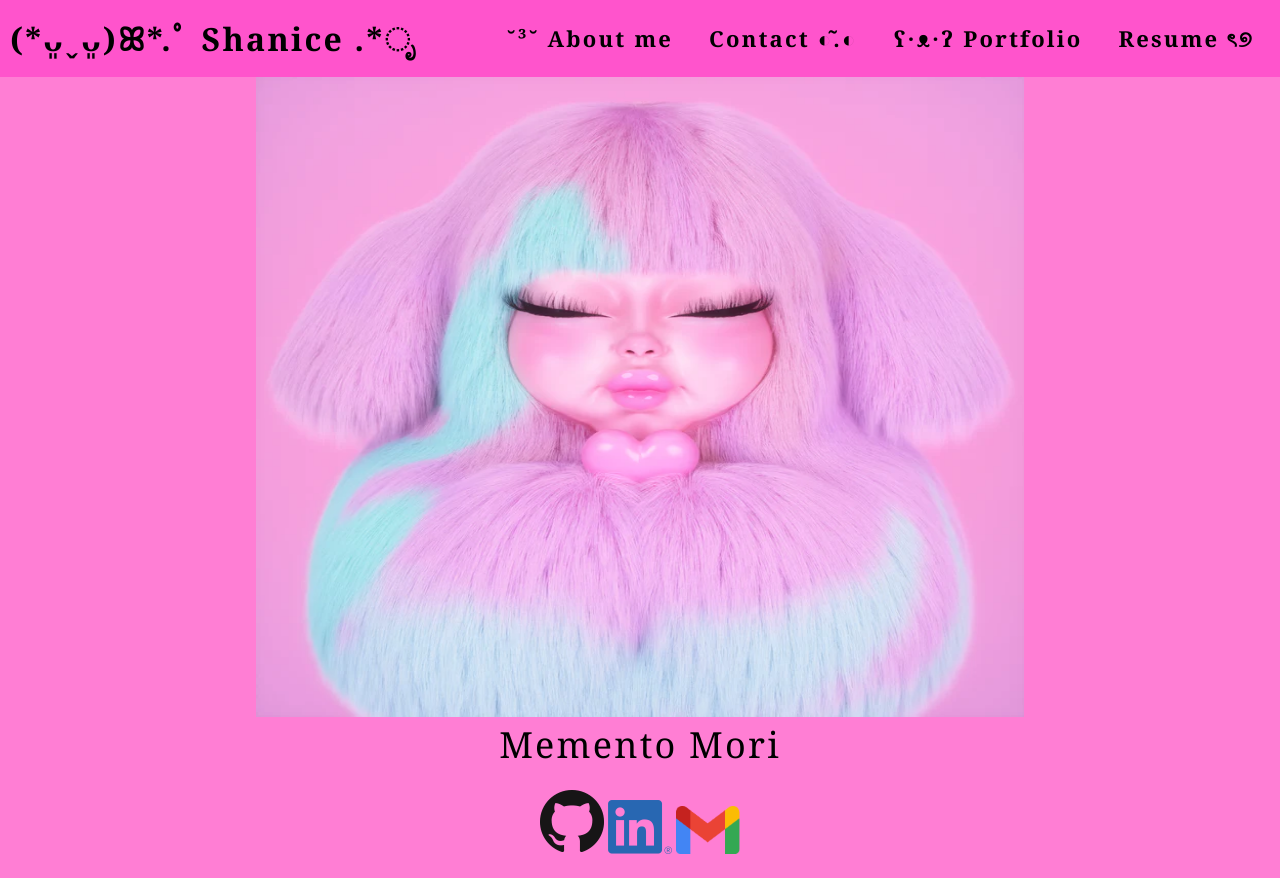
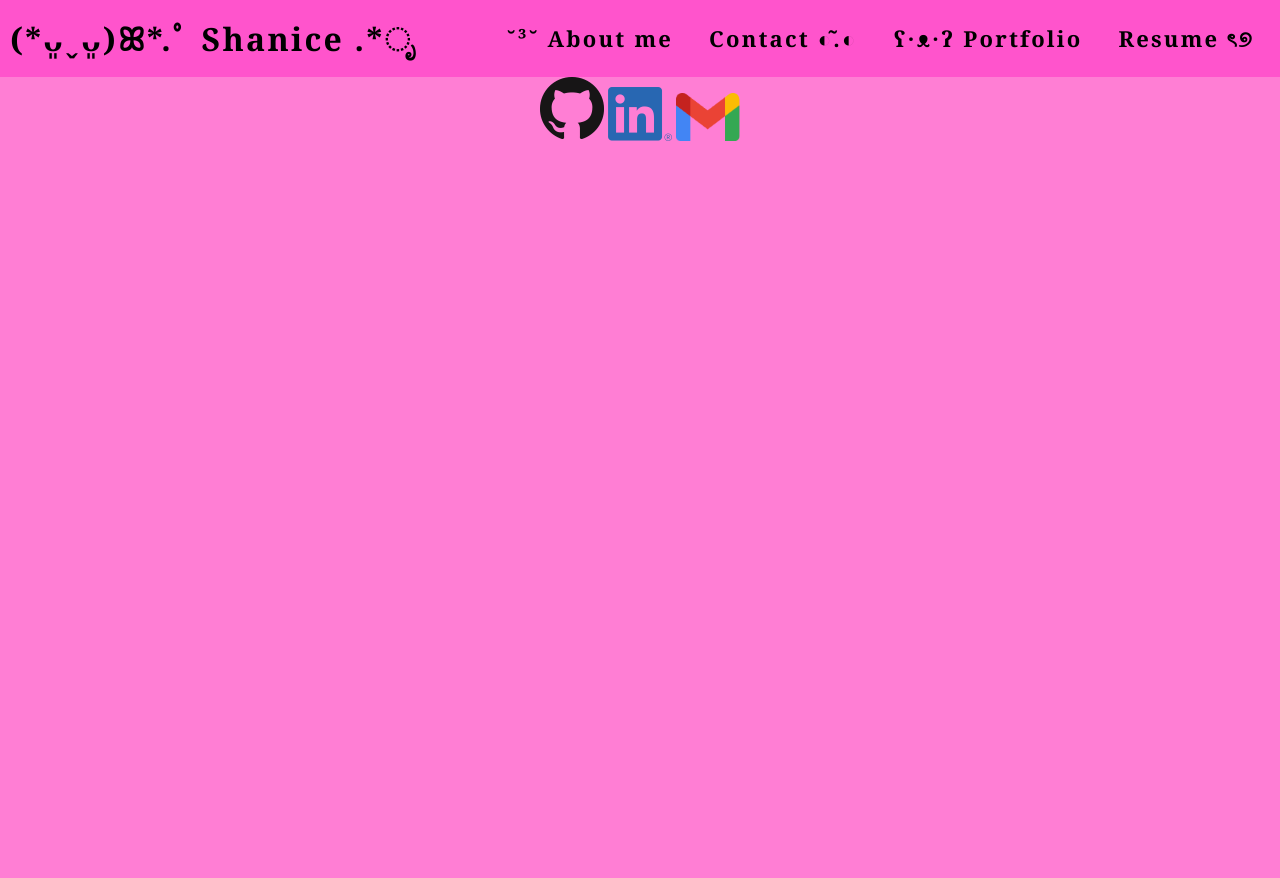
Before and after one commit to shanicesauce/spa-portfolio, a React (Create React App) app: page / in a window 1280 px wide. After the commit the page ends 800 px from the top, so only its background shows below. Built offline with nearby package versions, Linux system fonts and the light colour scheme.

Commit message:
# added to welcome

```diff
--- a/src/App.js
+++ b/src/App.js
@@ -21,7 +21,7 @@ function App() {
           setContactSelected={setContactSelected}
         ></Nav>
         <Router>
-          <Route exact path="/" component={Welcome} />
+          <Route exact path="/#" component={Welcome} />
           <Route exact path="/about" component={About} />
           <Route exact path="/portfolio" component={Portfolio} />
           <Route exact path="/contact" component={ContactForm} />
```
Also changed, not shown: 2 other files (tests, documents, lock files or other folders).
